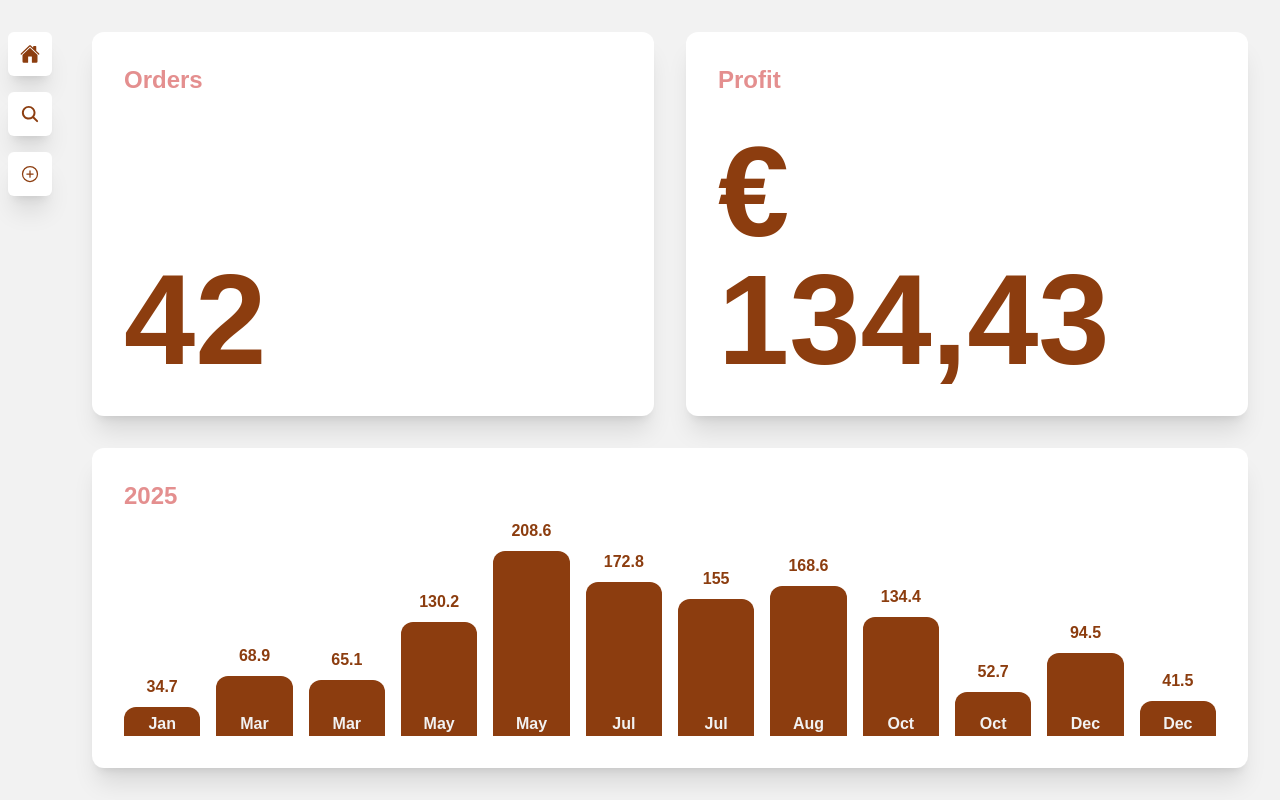
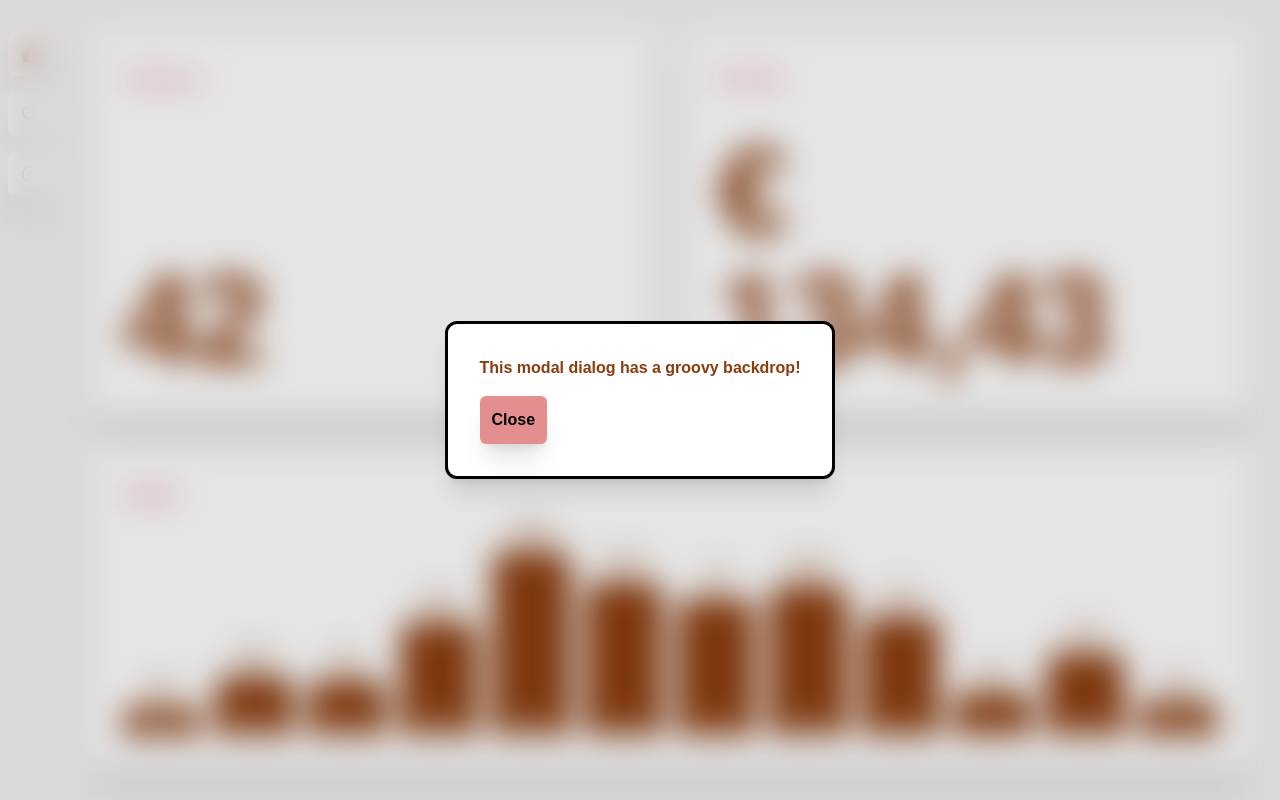
Before and after one commit to dffrs/purchase-tracker, a React (Vite) app in the folder fe/: page /home in a window 1280 px wide. Both pictures are taken after a click on the button 30 px from the left and 174 px from the top of the page. Built offline with nearby package versions, Linux system fonts and the light colour scheme.

Commit message:
feat: added dialog [wip]

```diff
--- a/fe/src/App.tsx
+++ b/fe/src/App.tsx
@@ -2,6 +2,7 @@ import { IoAddCircleOutline, IoHome, IoSearch } from "react-icons/io5";
 import { Button, Icon, Layout } from "./components";
 import { Routes, Route, Link } from "react-router";
 import { Home, Search } from "./pages";
+import { useRef } from "react";
 
 type Users = {
   id: number;
@@ -12,6 +13,8 @@ type Users = {
 };
 
 function App() {
+  const dialogRef = useRef<HTMLDialogElement>(null);
+
   return (
     <main className="w-screen h-screen bg-primary">
       <Layout>
@@ -37,7 +40,12 @@ function App() {
                 </Link>
               </li>
               <li className="flex flex-row gap-x-2 items-center">
-                <Button className="bg-secondary rounded p-3">
+                <Button
+                  className="bg-secondary rounded p-3"
+                  onClick={() => {
+                    dialogRef.current?.showModal();
+                  }}
+                >
                   <Icon title="Add" className="text-xl">
                     <IoAddCircleOutline />
                   </Icon>
@@ -50,6 +58,21 @@ function App() {
               <Route path="/home" element={<Home />} />
               <Route path="/search" element={<Search />} />
             </Routes>
+            <dialog ref={dialogRef} className="card">
+              <div className="flex flex-col gap-y-4 p-8">
+                <p className="text-pop">
+                  This modal dialog has a groovy backdrop!
+                </p>
+                <span>
+                  <Button
+                    className="bg-contrast rounded p-3"
+                    onClick={() => dialogRef.current?.close()}
+                  >
+                    Close
+                  </Button>
+                </span>
+              </div>
+            </dialog>
           </section>
         </section>
       </Layout>
--- a/fe/src/index.css
+++ b/fe/src/index.css
@@ -99,6 +99,15 @@ a:active {
   color: inherit;
 }
 
+dialog {
+  &::backdrop {
+    backdrop-filter: blur(1rem);
+  }
+
+  inset: 0;
+  margin: auto;
+}
+
 @layer components {
   .card {
     @apply rounded-xl bg-secondary shadow-xl;
```
